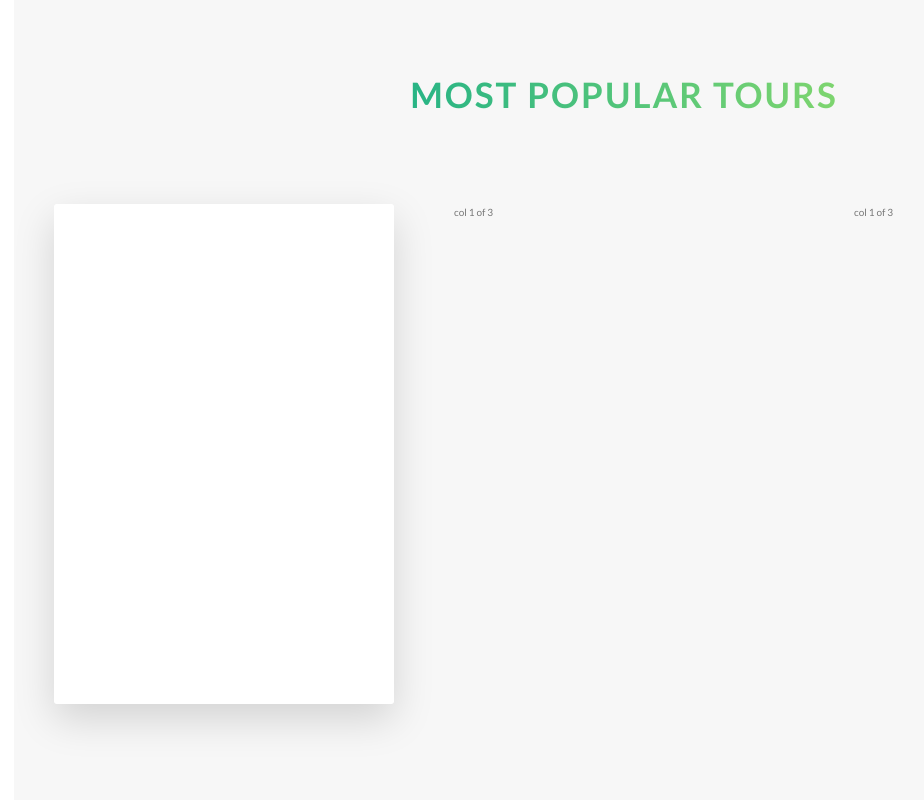
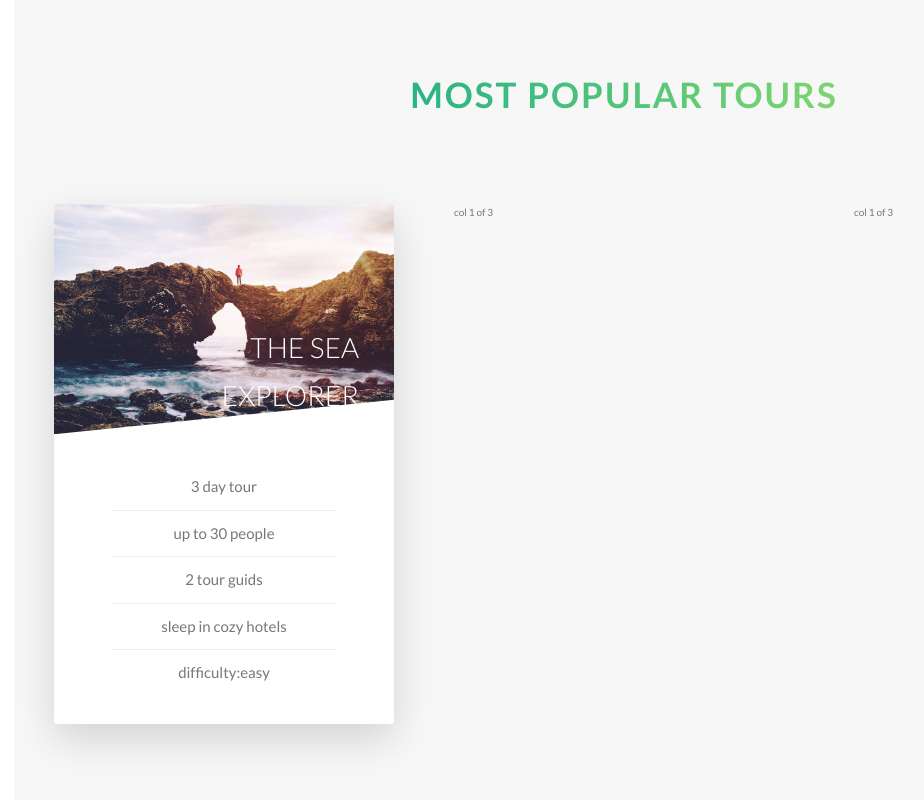
Before and after one commit to maryamsoftdev/travelling-app, a website: page index.html in a window 1280 px wide. Shown: the part 2382-3182 px from the top of the page, without its empty margins (16-940 px from the left). Drawn offline with Linux system fonts and the light colour scheme.

Commit message:
added first card detail

```diff
--- a/index.html
+++ b/index.html
@@ -115,10 +115,31 @@
             <div class="col-1-of-3">
                 <div class="card">
                  <div class="card__side card__side--front">
-                    TExT
+                    <div class="card__picture card__picture--1">
+                      &nbsp;
+                    </div>
+                    <h4 class="card__heading">
+                        <span class="card__heading-span card__heading-span--1">
+                            The sea explorer
+                        </span>
+                    </h4>
+                    <div class="card__details">
+                       <ul>
+                        <li>3 day tour</li>
+                        <li>up to 30 people</li>
+                        <li>2 tour guids</li>
+                        <li>sleep in cozy hotels</li>
+                        <li>difficulty:easy</li>
+                       </ul>
+                    </div>
                  </div>
                  <div class="card__side card__side--back card__side--back-1">
-                    back
+                    <div class="card__cta"></div>
+                    <div class="card__price-box">
+                        <p class="card__price-only">only</p>
+                        <p class="card__price-value">$247</p>
+                    </div>
+                    <a href="#" class="btn btn--white">Book now!</a>
                  </div>
                 </div>
             </div>
--- a/sass/abstracts/_variables.scss
+++ b/sass/abstracts/_variables.scss
@@ -11,6 +11,7 @@ $color-tertiary-dark: #5643fa;
 
 
 $color-grey-light-1:#f7f7f7;
+$color-grey-light-2:#eee;
 
 $color-grey-dark: #777;
 $color-white: #ffffff;
--- a/sass/components/_card.scss
+++ b/sass/components/_card.scss
@@ -1,22 +1,23 @@
 .card{
+
+   //functionality
    perspective: 150rem;
    -moz-perspective: 150rem;
    position: relative;
-   height: 50rem;
+   height: 52rem;
 
 
     &__side{
         background-color: orangered;
-        height: 50rem;
+        height: 52rem;
         transition: all .8s ease;
-        font-size: 2rem;
-        color:#fff;
         position: absolute;
         top: 0;
         left: 0;
         width: 100%;
         backface-visibility: hidden;
         border-radius: 3px;
+        overflow: hidden;
         box-shadow: 0 1.5rem 4rem rgba($color-black, .15);
 
 
@@ -28,7 +29,7 @@
         transform: rotateY(180deg);
 
         &-1{
-            background-image: linear-gradiant(to right bottom,$color-secondary-light,$color-secondary-dark);
+             background-image: linear-gradiant(to right bottom,$color-secondary-light, $color-secondary-dark);
 
 
         }
@@ -37,7 +38,7 @@
 
 
     &:hover &__side--front{
-       transform: rotateY(180deg) ;
+       transform: rotateY(-180deg) ;
 
 }
     &:hover &__side--back{
@@ -45,5 +46,105 @@
      transform: rotateY(0) ;
 
 }
+//front side styling
+
+ &__picture{
+   background-size: cover;
+   height: 23rem;
+   background-blend-mode: screen;
+   -webkit-clip-path: polygon(0 0, 100% 0, 100% 85%, 0 100%);
+   clip-path: polygon(0 0, 100% 0, 100% 85%, 0 100%);
+      &--1{
+         background-image: url('../img/nat-5.jpg');
+         // background-image: url('../img/nat-5.jpg'), linear-gradiant(to right bottom, $color-secondary-light, $color-secondary-dark);
+
+
+      }
+      &--2{
+         background-image: url(../img/nat-5.img);
+
+
+      }
+      &--3{
+        background-image: url(../img/nat-5.img);
+
+
+      }
+
+   }
+   &__heading{
+font-size: 2.8rem;
+font-weight: 300;
+text-align: right;
+text-transform: uppercase;
+color:$color-white;
+position: absolute;
+top: 12rem;
+right: 2rem;
+width: 75%;
+
+
+   }
+   &__heading-span{
+      padding: 1rem 1.5rem;
+      -webkit-box-decoration-break: clone;
+      box-decoration-break: clone;
+
+      &--1{
+        background-image: linear-gradiant(to right bottom),
+        rgba($color-secondary-light, .85),
+        rgba($color-secondary-dark, .85);
+      }
+
+
+   }
+   &__details{
+      padding: 3rem;
+     ul{
+      list-style: none;
+      width: 80%;
+      margin: 0 auto;
+
+        li{
+          text-align: center;
+          font-size: 1.5rem;
+          padding: 1rem;
+         &:not(:last-child){
+            border-bottom: 1px solid $color-grey-light-2;
+
+
+         }
+
+      }
+     }
+
+   }
+//front side styling
+  &__cta{
+  position: absolute;
+  top: 50%;
+  left: 50%;
+  transform:translate(-50%, -50%);
+  width: 90%;
+  text-align: center;
+
+  }
+  &__price-box{
+   text-align: center;
+   margin-bottom: 8rem;
+   color:$color-white;
+
+
+
+  }
+  &__price-only{
+    font-size: 1.4rem;
+    text-transform: uppercase;
+  }
+  &__price-value{
+   font-size: 6rem;
+   font-weight: 100;
+
+  }
 
 }
--- a/sass/layout/_header.scss
+++ b/sass/layout/_header.scss
@@ -7,6 +7,7 @@
         url(../img/hero.jpg);
     background-size: cover;
     background-position: top;
+    -webkit-clip-path: polygon(0 0, 100% 0, 100% 75vh, 0 100%);
     clip-path: polygon(0 0, 100% 0, 100% 75vh, 0 100%);
     position: relative;
 
```
Also changed, not shown: css/style.css.
